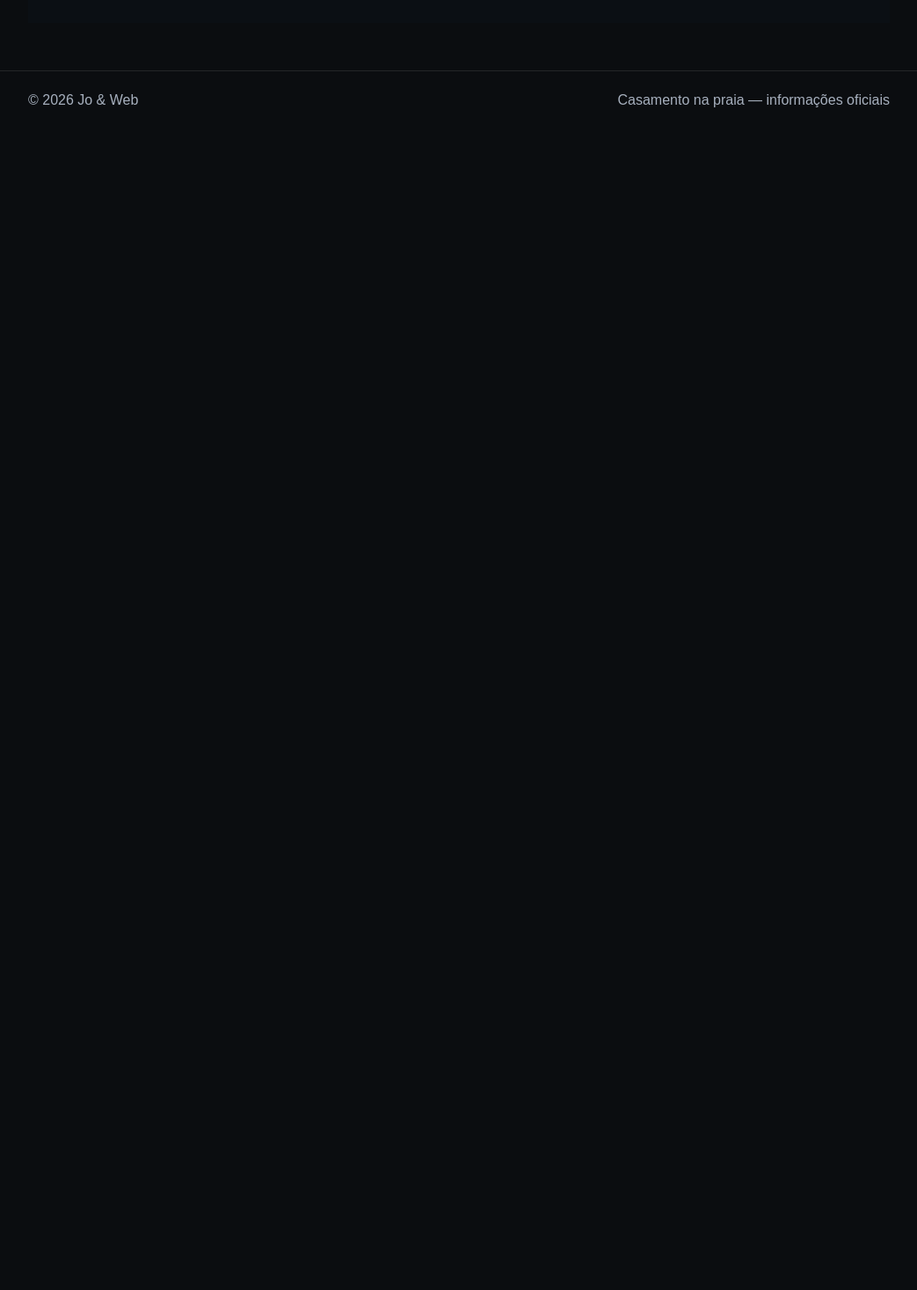
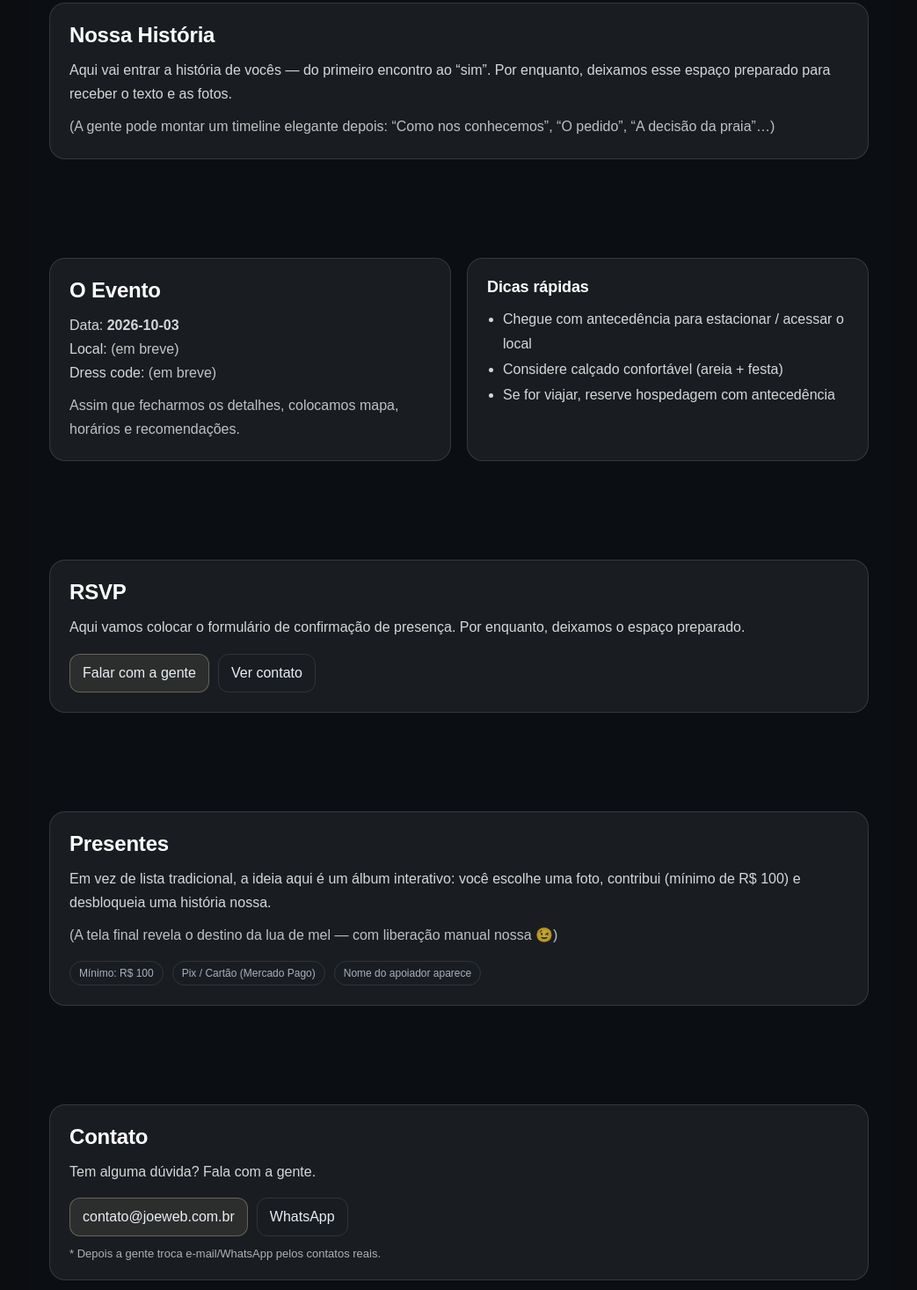
Before and after one commit to Phyw3b/joeweb-site, a Next.js app: page / in a window 1280 px wide. Shown: the part 1204-2670 px from the top of the page at 88% size, without its empty margins (118-1161 px from the left). Before the commit the page ends 1351 px from the top, so only its background shows below. Built offline with nearby package versions, Linux system fonts and the light colour scheme.

Commit message:
feat: single-page wedding site with cinema hero and anchor navigation

```diff
--- a/app/globals.css
+++ b/app/globals.css
@@ -1,3 +1,11 @@
+/* app/globals.css */
+
+/* ===== Scroll / Ancoras ===== */
+html {
+  scroll-behavior: smooth;
+}
+
+/* ===== Theme ===== */
 :root{
   --bg:#0b0d10;
   --card:#0f1318;
@@ -5,35 +13,51 @@
   --muted:#a7b0be;
   --line: rgba(255,255,255,.10);
   --accent:#d9c7a1; /* areia/champagne */
+
+  /* Header height (para âncoras não “sumirem” atrás do menu) */
+  --header-h: 68px;
+  --container: 980px;
 }
 
+/* ===== Reset ===== */
 *{ box-sizing:border-box; }
 html,body{ margin:0; padding:0; background:var(--bg); color:var(--text); font-family: Arial, Helvetica, sans-serif; }
-
 a{ color:inherit; text-decoration:none; }
 
+/* melhora tap no mobile */
+button, a { -webkit-tap-highlight-color: transparent; }
+
+/* ===== Containers ===== */
 .container{
-  width:min(980px, 92vw);
+  width:min(var(--container), 92vw);
   margin:0 auto;
 }
 
+/* ===== Header ===== */
 .header{
   position:sticky;
   top:0;
-  background: rgba(11,13,16,.75);
+  z-index:50;
+  background: rgba(11,13,16,.72);
   backdrop-filter: blur(10px);
   border-bottom:1px solid var(--line);
-  z-index:10;
 }
 
+/* altura consistente do header */
 .header-inner{
+  min-height: var(--header-h);
   display:flex;
   align-items:center;
   justify-content:space-between;
-  padding:14px 0;
   gap:16px;
 }
 
+/* padding lateral controlado no container interno */
+.header-inner.container{
+  padding: 0; /* container já controla */
+}
+
+/* Marca */
 .brand{ display:flex; align-items:center; gap:10px; }
 .brand-mark{
   width:36px; height:36px;
@@ -45,6 +69,7 @@ a{ color:inherit; text-decoration:none; }
 }
 .brand-text{ font-weight:700; letter-spacing:.3px; }
 
+/* Nav (desktop) */
 .nav{
   display:flex;
   flex-wrap:wrap;
@@ -56,14 +81,31 @@ a{ color:inherit; text-decoration:none; }
   border:1px solid transparent;
   border-radius:10px;
   color:var(--muted);
+  transition: border-color .18s ease, color .18s ease, background .18s ease;
 }
 .nav-link:hover{
   border-color: var(--line);
   color: var(--text);
+  background: rgba(255,255,255,.04);
+}
+.nav-link:focus-visible{
+  outline: 2px solid rgba(217,199,161,.45);
+  outline-offset: 2px;
 }
 
+/* ===== Main ===== */
 .main{ padding:34px 0 54px; }
 
+/* quando clicar em âncora com header fixo, não esconder o topo */
+section[id]{
+  scroll-margin-top: calc(var(--header-h) + 18px);
+}
+
+/* ajuda em títulos e blocos */
+h1,h2,h3 { margin:0; }
+p { margin:0; }
+
+/* ===== Cards / Typography ===== */
 .card{
   background: var(--card);
   border:1px solid var(--line);
@@ -75,6 +117,7 @@ a{ color:inherit; text-decoration:none; }
 .h2{ font-size:22px; margin:0 0 10px; letter-spacing:.2px; }
 .p{ color:var(--muted); line-height:1.6; margin:0 0 14px; }
 
+/* ===== Grid util ===== */
 .grid{
   display:grid;
   grid-template-columns: 1fr;
@@ -84,6 +127,7 @@ a{ color:inherit; text-decoration:none; }
   .grid{ grid-template-columns: 1.2fr .8fr; }
 }
 
+/* ===== Buttons ===== */
 .btn{
   display:inline-flex;
   align-items:center;
@@ -94,15 +138,19 @@ a{ color:inherit; text-decoration:none; }
   border:1px solid var(--line);
   background: transparent;
   color: var(--text);
+  transition: border-color .18s ease, transform .12s ease, background .18s ease;
 }
 .btn:hover{
   border-color: rgba(217,199,161,.55);
+  background: rgba(217,199,161,.06);
 }
+.btn:active{ transform: translateY(1px); }
 .btn-primary{
   background: rgba(217,199,161,.10);
   border-color: rgba(217,199,161,.35);
 }
 
+/* ===== Badges ===== */
 .badge{
   display:inline-block;
   font-size:12px;
@@ -112,6 +160,7 @@ a{ color:inherit; text-decoration:none; }
   color: var(--muted);
 }
 
+/* ===== Footer ===== */
 .footer{
   border-top:1px solid var(--line);
   padding:24px 0;
@@ -124,3 +173,39 @@ a{ color:inherit; text-decoration:none; }
 }
 .muted{ color:var(--muted); margin:0; }
 .accent{ color:var(--accent); }
+
+/* ===== “Cinema Mode” helper (full-bleed sections dentro do container) =====
+   Use no page.tsx:
+   <section className="full-bleed">...</section>
+*/
+.full-bleed{
+  width: 100vw;
+  margin-left: calc(50% - 50vw);
+  margin-right: calc(50% - 50vw);
+}
+
+/* ===== Responsivo: header + navegação ===== */
+@media (max-width: 900px){
+  :root{ --header-h: 64px; }
+  .nav{ gap:8px; }
+  .nav-link{ padding:8px 9px; }
+}
+
+@media (max-width: 760px){
+  /* não quebra layout, mas evita “menu espremido” */
+  .nav{
+    gap:6px;
+    max-width: 60vw;
+  }
+  .nav-link{
+    padding:7px 9px;
+    font-size: 13px;
+  }
+}
+
+/* Mobile pequeno: aqui eu prefiro sumir com o nav
+   e amanhã a gente coloca botão Menu (hambúrguer) bem clean.
+*/
+@media (max-width: 560px){
+  .nav{ display:none; }
+}
--- a/app/layout.tsx
+++ b/app/layout.tsx
@@ -1,3 +1,4 @@
+// app/layout.tsx
 import type { Metadata } from "next";
 import Link from "next/link";
 import "./globals.css";
@@ -9,12 +10,12 @@ export const metadata: Metadata = {
 };
 
 const nav = [
-  { href: "/", label: "Início" },
-  { href: "/historia", label: "Nossa História" },
-  { href: "/evento", label: "O Evento" },
-  { href: "/rsvp", label: "RSVP" },
-  { href: "/presentes", label: "Presentes" },
-  { href: "/contato", label: "Contato" },
+  { href: "/#inicio", label: "Início" },
+  { href: "/#historia", label: "Nossa História" },
+  { href: "/#evento", label: "O Evento" },
+  { href: "/#rsvp", label: "RSVP" },
+  { href: "/#presentes", label: "Presentes" },
+  { href: "/#contato", label: "Contato" },
 ];
 
 export default function RootLayout({
@@ -25,12 +26,12 @@ export default function RootLayout({
       <body>
         <header className="header">
           <div className="container header-inner">
-            <Link className="brand" href="/">
+            <Link className="brand" href="/#inicio">
               <span className="brand-mark">JW</span>
               <span className="brand-text">Jo & Web</span>
             </Link>
 
-            <nav className="nav">
+            <nav className="nav" aria-label="Navegação principal">
               {nav.map((item) => (
                 <Link key={item.href} href={item.href} className="nav-link">
                   {item.label}
@@ -40,6 +41,10 @@ export default function RootLayout({
           </div>
         </header>
 
+        {/* IMPORTANTE:
+            - Mantemos container para o conteúdo normal
+            - Mas o seu HERO "cinema mode" usa .full-bleed (100vw) e vai quebrar o container quando precisar.
+        */}
         <main className="container main">{children}</main>
 
         <footer className="footer">
--- a/app/page.tsx
+++ b/app/page.tsx
@@ -14,23 +14,19 @@ export default function Home() {
   const weddingDate = "2026-10-03";
   const days = daysUntil(weddingDate);
 
-  // “CINEMA MODE”: quebra o container do layout e vira full-bleed na tela toda
-  const fullBleed: React.CSSProperties = {
-    width: "100vw",
-    marginLeft: "calc(50% - 50vw)",
-    marginRight: "calc(50% - 50vw)",
-  };
-
   const accent = "#7dd3fc"; // azul céu (praia elegante)
   const glassBg = "rgba(255,255,255,0.10)";
   const glassBorder = "1px solid rgba(255,255,255,0.18)";
 
   return (
     <div style={{ background: "#0b0f14", color: "#fff" }}>
-      {/* HERO CINEMA */}
+      {/* =========================
+          INÍCIO (HERO CINEMA)
+         ========================= */}
       <section
+        id="inicio"
+        className="full-bleed"
         style={{
-          ...fullBleed,
           position: "relative",
           height: "92vh",
           minHeight: 640,
@@ -175,10 +171,10 @@ export default function Home() {
               ))}
             </div>
 
-            {/* CTA row */}
+            {/* CTA row (âncoras agora) */}
             <div style={{ display: "flex", flexWrap: "wrap", gap: 10, marginTop: 22 }}>
               <Link
-                href="/rsvp"
+                href="/#rsvp"
                 style={{
                   background: "#fff",
                   color: "#0b0f14",
@@ -193,7 +189,7 @@ export default function Home() {
               </Link>
 
               <Link
-                href="/evento"
+                href="/#evento"
                 style={{
                   border: "1px solid rgba(255,255,255,0.35)",
                   background: "rgba(255,255,255,0.10)",
@@ -209,7 +205,7 @@ export default function Home() {
               </Link>
 
               <Link
-                href="/presentes"
+                href="/#presentes"
                 style={{
                   border: "1px solid rgba(255,255,255,0.22)",
                   background: "rgba(255,255,255,0.06)",
@@ -249,14 +245,10 @@ export default function Home() {
         </div>
       </section>
 
-      {/* INFO (auto-fit: responsivo sem media query) */}
-      <section
-        style={{
-          maxWidth: 1120,
-          margin: "0 auto",
-          padding: "64px 24px 28px",
-        }}
-      >
+      {/* =========================
+          BLOCO DE BOAS-VINDAS (o que já existia)
+         ========================= */}
+      <section style={{ maxWidth: 1120, margin: "0 auto", padding: "64px 24px 28px" }}>
         <div
           style={{
             display: "grid",
@@ -272,14 +264,12 @@ export default function Home() {
               padding: 22,
             }}
           >
-            <h2 style={{ margin: 0, fontSize: 22, letterSpacing: -0.2 }}>
-              Em breve
-            </h2>
-            <p style={{ marginTop: 10, opacity: 0.80, lineHeight: 1.6 }}>
+            <h2 style={{ margin: 0, fontSize: 22, letterSpacing: -0.2 }}>Em breve</h2>
+            <p style={{ marginTop: 10, opacity: 0.8, lineHeight: 1.6 }}>
               Este site será atualizado com fotos, horários, mapa e todos os detalhes do dia.
               Por enquanto, já deixamos a estrutura oficial no ar.
             </p>
-            <p style={{ marginTop: 10, opacity: 0.80, lineHeight: 1.6 }}>
+            <p style={{ marginTop: 10, opacity: 0.8, lineHeight: 1.6 }}>
               Salve este link — ele será o ponto oficial do nosso casamento.
             </p>
           </div>
@@ -330,23 +320,177 @@ export default function Home() {
             </div>
           </div>
         </div>
+      </section>
 
-        {/* micro-footer (o footer principal já existe no layout) */}
+      {/* =========================
+          NOSSA HISTÓRIA
+         ========================= */}
+      <section id="historia" style={{ maxWidth: 1120, margin: "0 auto", padding: "56px 24px" }}>
         <div
           style={{
-            marginTop: 26,
-            borderTop: "1px solid rgba(255,255,255,0.10)",
-            paddingTop: 18,
-            display: "flex",
-            justifyContent: "space-between",
-            gap: 12,
-            flexWrap: "wrap",
-            opacity: 0.65,
-            fontSize: 14,
+            border: "1px solid rgba(255,255,255,0.12)",
+            background: "rgba(255,255,255,0.06)",
+            borderRadius: 18,
+            padding: 22,
           }}
         >
-          <span>© 2026 Jo & Web</span>
-          <span style={{ opacity: 0.85 }}>Casamento na praia — informações oficiais</span>
+          <h2 style={{ margin: 0, fontSize: 24, letterSpacing: -0.2 }}>Nossa História</h2>
+          <p style={{ marginTop: 12, opacity: 0.82, lineHeight: 1.7, maxWidth: 900 }}>
+            Aqui vai entrar a história de vocês — do primeiro encontro ao “sim”.
+            Por enquanto, deixamos esse espaço preparado para receber o texto e as fotos.
+          </p>
+          <p style={{ marginTop: 10, opacity: 0.72, lineHeight: 1.7 }}>
+            (A gente pode montar um timeline elegante depois: “Como nos conhecemos”, “O pedido”, “A decisão da praia”…)
+          </p>
+        </div>
+      </section>
+
+      {/* =========================
+          O EVENTO
+         ========================= */}
+      <section id="evento" style={{ maxWidth: 1120, margin: "0 auto", padding: "56px 24px" }}>
+        <div
+          style={{
+            display: "grid",
+            gap: 18,
+            gridTemplateColumns: "repeat(auto-fit, minmax(320px, 1fr))",
+          }}
+        >
+          <div
+            style={{
+              border: "1px solid rgba(255,255,255,0.12)",
+              background: "rgba(255,255,255,0.06)",
+              borderRadius: 18,
+              padding: 22,
+            }}
+          >
+            <h2 style={{ margin: 0, fontSize: 24, letterSpacing: -0.2 }}>O Evento</h2>
+            <p style={{ marginTop: 12, opacity: 0.82, lineHeight: 1.7 }}>
+              Data: <strong style={{ color: "#fff" }}>{weddingDate}</strong>
+              <br />
+              Local: <span style={{ opacity: 0.9 }}>(em breve)</span>
+              <br />
+              Dress code: <span style={{ opacity: 0.9 }}>(em breve)</span>
+            </p>
+            <p style={{ marginTop: 10, opacity: 0.72, lineHeight: 1.7 }}>
+              Assim que fecharmos os detalhes, colocamos mapa, horários e recomendações.
+            </p>
+          </div>
+
+          <div
+            style={{
+              border: "1px solid rgba(255,255,255,0.12)",
+              background: "rgba(255,255,255,0.06)",
+              borderRadius: 18,
+              padding: 22,
+            }}
+          >
+            <h3 style={{ margin: 0, fontSize: 18, letterSpacing: -0.1 }}>
+              Dicas rápidas
+            </h3>
+            <ul style={{ marginTop: 12, paddingLeft: 18, opacity: 0.82, lineHeight: 1.8 }}>
+              <li>Chegue com antecedência para estacionar / acessar o local</li>
+              <li>Considere calçado confortável (areia + festa)</li>
+              <li>Se for viajar, reserve hospedagem com antecedência</li>
+            </ul>
+          </div>
+        </div>
+      </section>
+
+      {/* =========================
+          RSVP
+         ========================= */}
+      <section id="rsvp" style={{ maxWidth: 1120, margin: "0 auto", padding: "56px 24px" }}>
+        <div
+          style={{
+            border: "1px solid rgba(255,255,255,0.12)",
+            background: "rgba(255,255,255,0.06)",
+            borderRadius: 18,
+            padding: 22,
+          }}
+        >
+          <h2 style={{ margin: 0, fontSize: 24, letterSpacing: -0.2 }}>RSVP</h2>
+          <p style={{ marginTop: 12, opacity: 0.82, lineHeight: 1.7, maxWidth: 900 }}>
+            Aqui vamos colocar o formulário de confirmação de presença. Por enquanto,
+            deixamos o espaço preparado.
+          </p>
+
+          <div style={{ marginTop: 16, display: "flex", flexWrap: "wrap", gap: 10 }}>
+            <a
+              href="mailto:contato@joeweb.com.br"
+              className="btn btn-primary"
+              style={{ textDecoration: "none" }}
+            >
+              Falar com a gente
+            </a>
+            <Link href="/#contato" className="btn" style={{ textDecoration: "none" }}>
+              Ver contato
+            </Link>
+          </div>
+        </div>
+      </section>
+
+      {/* =========================
+          PRESENTES (HISTÓRIAS)
+         ========================= */}
+      <section
+        id="presentes"
+        style={{ maxWidth: 1120, margin: "0 auto", padding: "56px 24px" }}
+      >
+        <div
+          style={{
+            border: "1px solid rgba(255,255,255,0.12)",
+            background: "rgba(255,255,255,0.06)",
+            borderRadius: 18,
+            padding: 22,
+          }}
+        >
+          <h2 style={{ margin: 0, fontSize: 24, letterSpacing: -0.2 }}>Presentes</h2>
+          <p style={{ marginTop: 12, opacity: 0.82, lineHeight: 1.7, maxWidth: 900 }}>
+            Em vez de lista tradicional, a ideia aqui é um álbum interativo: você escolhe uma
+            foto, contribui (mínimo de R$ 100) e desbloqueia uma história nossa.
+          </p>
+          <p style={{ marginTop: 10, opacity: 0.72, lineHeight: 1.7 }}>
+            (A tela final revela o destino da lua de mel — com liberação manual nossa 😉)
+          </p>
+
+          <div style={{ marginTop: 16, display: "flex", flexWrap: "wrap", gap: 10 }}>
+            <span className="badge">Mínimo: R$ 100</span>
+            <span className="badge">Pix / Cartão (Mercado Pago)</span>
+            <span className="badge">Nome do apoiador aparece</span>
+          </div>
+        </div>
+      </section>
+
+      {/* =========================
+          CONTATO
+         ========================= */}
+      <section id="contato" style={{ maxWidth: 1120, margin: "0 auto", padding: "56px 24px 64px" }}>
+        <div
+          style={{
+            border: "1px solid rgba(255,255,255,0.12)",
+            background: "rgba(255,255,255,0.06)",
+            borderRadius: 18,
+            padding: 22,
+          }}
+        >
+          <h2 style={{ margin: 0, fontSize: 24, letterSpacing: -0.2 }}>Contato</h2>
+          <p style={{ marginTop: 12, opacity: 0.82, lineHeight: 1.7 }}>
+            Tem alguma dúvida? Fala com a gente.
+          </p>
+
+          <div style={{ marginTop: 16, display: "flex", flexWrap: "wrap", gap: 10 }}>
+            <a className="btn btn-primary" href="mailto:contato@joeweb.com.br">
+              contato@joeweb.com.br
+            </a>
+            <a className="btn" href="https://wa.me/5511994626085" target="_blank" rel="noreferrer">
+              WhatsApp
+            </a>
+          </div>
+
+          <p style={{ marginTop: 12, opacity: 0.65, fontSize: 13 }}>
+            * Depois a gente troca e-mail/WhatsApp pelos contatos reais.
+          </p>
         </div>
       </section>
     </div>
```
